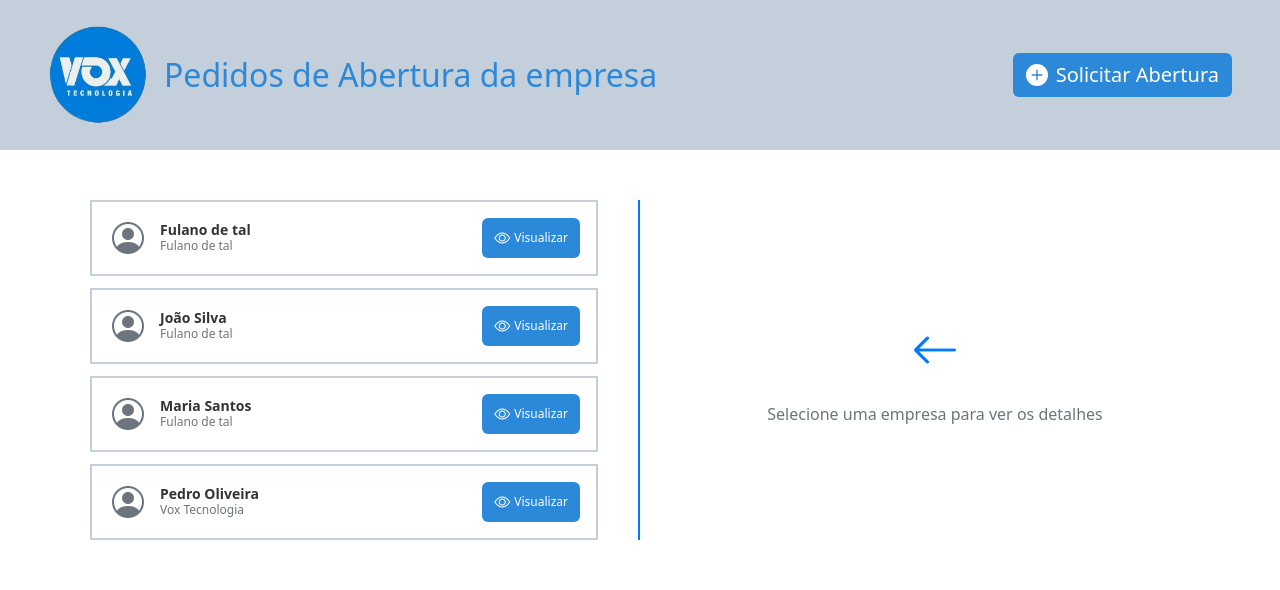
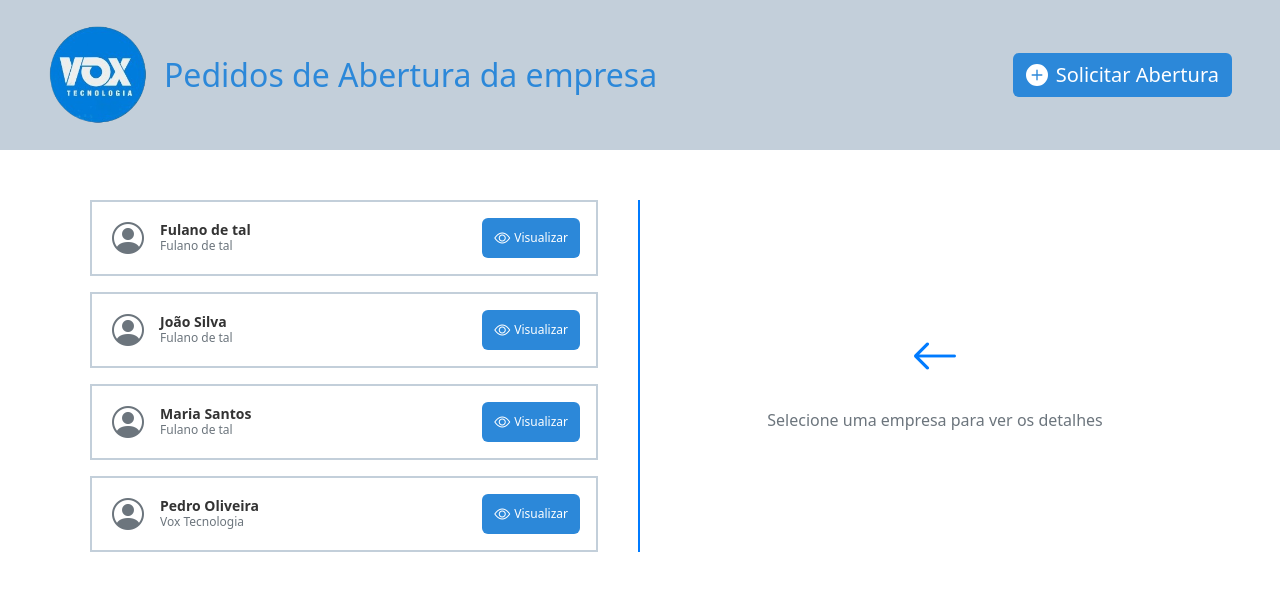
Before and after one commit to RogerXO/abertura-de-empresas-vox, an Angular app: page /pedidos in a window 1280 px wide. Shown: the top 590 px of the page. Built offline with nearby package versions, Linux system fonts and the light colour scheme.

Commit message:
styles: css refact

```diff
--- a/src/app/views/pedidos/pedidos.component.css
+++ b/src/app/views/pedidos/pedidos.component.css
@@ -5,10 +5,6 @@
   padding: 0 40px;
   border-right: 2px solid #007bff;
   overflow-y: auto;
-}
-
-.company-list {
-  gap: 12px;
 }
 
 .company-card {
@@ -53,7 +49,6 @@
 
 .empty-text {
   font-size: 16px;
-  margin: 0;
 }
 
 /* Responsive Design */
--- a/src/app/views/pedidos/pedidos.component.html
+++ b/src/app/views/pedidos/pedidos.component.html
@@ -2,7 +2,7 @@
   <div class="row">
     <!-- Company List -->
     <section class="col-md-6 left-panel">
-      <div class="company-list d-flex flex-column">
+      <div class="d-flex flex-column gap-3">
         <div
           *ngFor="let company of companies"
           class="company-card d-flex justify-content-between align-items-center p-3"
@@ -22,7 +22,7 @@
         <div class="empty-icon">
           <i class="bi bi-arrow-left"></i>
         </div>
-        <p class="empty-text">Selecione uma empresa para ver os detalhes</p>
+        <p class="empty-text m-0">Selecione uma empresa para ver os detalhes</p>
       </div>
     </aside>
   </div>
```
